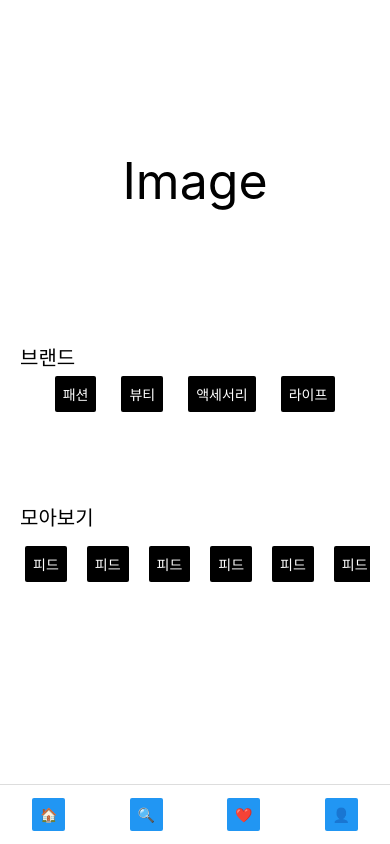
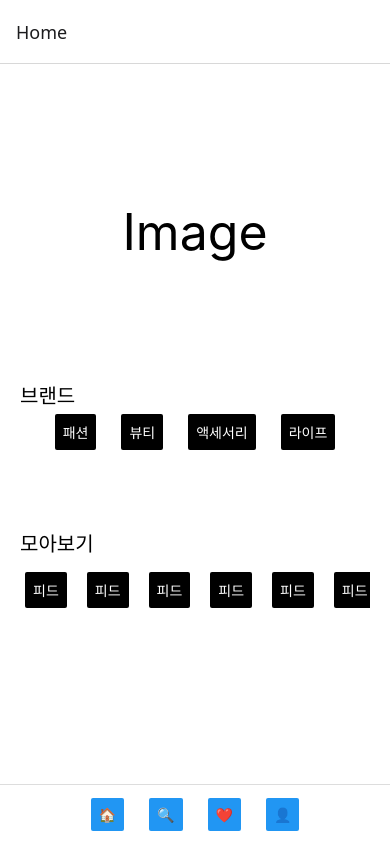
Before and after one commit to whosjane/rn_wishlist, a React Native app: screen / in a window 390 px wide. Built offline with nearby package versions, Linux system fonts and the light colour scheme.

Commit message:
홈스크린

```diff
--- a/App.js
+++ b/App.js
@@ -1,20 +1,24 @@
 import { StatusBar } from "expo-status-bar";
 import { StyleSheet, Text, View, Button, ScrollView } from "react-native";
 import React from "react";
-import { createStaticNavigation } from '@react-navigation/native';
-import { createNativeStackNavigator } from '@react-navigation/native-stack';
-import { useNavigation } from "@react-navigation/native";
+import { createStackNavigator } from "@react-navigation/stack";
+import { NavigationContainer } from "@react-navigation/native"
 
-const ImageSection = () => (
+const Stack = createStackNavigator();
+
+// 홈스크린
+const HomeScreen = ({ navigation }) => {
+  return (
+    <View style={styles.HomeCon}>
+      {/* 이미지영역 */}
       <View style={styles.imageCon}>
         <Text style={styles.image}>Image</Text>
       </View>
-);
 
-const BrandSection = () => (
+      {/* 브랜드 영역 */}
       <View style={styles.brandCon}>
         <Text style={styles.brand}>브랜드</Text>
-    <View style={styles.btnGroup}>
+        <View style={styles.brandBtnGroup}>
           {["패션", "뷰티", "액세서리", "라이프"].map((title) => (
             <View style={styles.btnWrapper} key={title}>
               <Button title={title} color="#000000" />
@@ -22,12 +26,11 @@ const BrandSection = () => (
           ))}
         </View>
       </View>
-);
 
-const FeedSection = () => (
-  <ScrollView horizontal pagingEnabled style={styles.feed}>
+      {/* 피드 영역 */}
+      <ScrollView horizontal pagingEnabled style={styles.feedCon}>
         <View style={styles.feedInner}>
-      <Text style={styles.feedName}>모아보기</Text>
+          <Text style={styles.feed}>모아보기</Text>
           <View style={styles.feedBtnGroup}>
             {Array(6)
               .fill("피드")
@@ -39,42 +42,74 @@ const FeedSection = () => (
           </View>
         </View>
       </ScrollView>
-);
 
-const BottomNav = ({ navigation }) => {  // navigation을 props로 받습니다
-  return (
-    <View style={styles.bottomNav}>
-      {[
-        { icon: "🏠", route: "Home" },
-        { icon: "🔍", route: "Search" },
-        { icon: "❤️", route: "Favorites" },
-        { icon: "👤", route: "Profile" },
-      ].map((item, index) => (
-        <View style={styles.navItem} key={index}>
-          <Button title={item.icon} onPress={() => navigation.navigate(item.route)} />
+      {/* 하단탭 영역 */}
+      <View style={styles.bottomCon}>
+      <View style={styles.bottomBtnGroup}>
+          {["🏠", "🔍", "❤️", "👤"].map((icon,index) => (
+            <View style={styles.btnWrapper} key={icon}>
+              <Button title={icon}
+               onPress={() => {
+                if (index === 0) {
+                  navigation.navigate('Home'); // 홈 화면
+                } else if (index === 1) {
+                  navigation.navigate('Search'); // 검색 화면
+                } else if (index === 2) {
+                  navigation.navigate('Favorites'); // 즐겨찾기 화면
+                } else if (index === 3) {
+                  navigation.navigate('Profile'); // 프로필 화면
+                }
+              }} />
             </View>
           ))}
         </View>
+      </View>
+      <StatusBar style="auto" />
+    </View>
+  );};
+export { HomeScreen };
+
+const SearchScreen = () => (
+  <View style={styles.SearchCon}>
+    <Text style={styles.search}>검색창</Text>
+  </View>
+);
+
+const FavoriteScreen = () => (
+  <View style={styles.FavoriteCon}>
+    <Text style={styles.favorite}>위시리스트창</Text>
+  </View>
+);
+
+const ProfileScreen = () => (
+  <View style={styles.ProfileCon}>
+    <Text style={styles.profile}>마이페이지창</Text>
+  </View>
+);
+
+const NavigationSection = () => {
+
+  return (
+    <NavigationContainer>
+      <Stack.Navigator initialRouteName="Home">
+        <Stack.Screen name="Home" component={HomeScreen} />
+        <Stack.Screen name="Search" component={SearchScreen} />
+        <Stack.Screen name="Favorites" component={FavoriteScreen} />
+        <Stack.Screen name="Profile" component={ProfileScreen} />
+      </Stack.Navigator>
+    </NavigationContainer>
   );
 };
 
-export {BottomNav};
-
-export default function App({ navigation }) {
+export default function App() {
   return (
-    <View style={styles.container}>
-      <ImageSection />
-      <BrandSection />
-      <FeedSection />
-      <BottomNav navigation={navigation} />
-      <StatusBar style="auto" />
-    </View>
+      <NavigationSection />
   );
 }
 
 // 스타일
 const styles = StyleSheet.create({
-  container: {
+  HomeCon: {
     flex: 1,
     backgroundColor: "#fff",
     justifyContent: "center",
@@ -98,7 +133,7 @@ const styles = StyleSheet.create({
   brand: {
     fontSize: 20,
   },
-  btnGroup: {
+  brandBtnGroup: {
     flexDirection: "row",
     flexWrap: "wrap",
     justifyContent: "center",
@@ -107,12 +142,12 @@ const styles = StyleSheet.create({
   btnWrapper: {
     margin: 5,
   },
-  feed: {
+  feedCon: {
     flex: 2,
     width: "100%",
   },
   feedInner: {},
-  feedName: {
+  feed: {
     fontSize: 20,
     marginBottom: 10,
   },
@@ -122,7 +157,7 @@ const styles = StyleSheet.create({
     gap: 10,
     justifyContent: "center",
   },
-  bottomNav: {
+  bottomCon: {
     flexDirection: "row",
     justifyContent: "space-around",
     alignItems: "center",
@@ -134,8 +169,49 @@ const styles = StyleSheet.create({
     borderTopWidth: 1,
     borderTopColor: "#ddd",
   },
+  bottomBtnGroup: {
+    flexDirection: "row",
+    flexWrap: "wrap",
+    justifyContent: "center",
+    gap: 15,
+  },
+
   navItem: {
     flex: 1,
     alignItems: "center",
   },
+  SearchCon: {
+    flex: 1,
+    backgroundColor: "#fff",
+    justifyContent: "center",
+    alignItems: "center",
+    padding: 20,
+  },
+  search: {
+    fontSize: 50,
+    textAlign: "center",
+  },
+
+  FavoriteCon: {
+    flex: 1,
+    backgroundColor: "#fff",
+    justifyContent: "center",
+    alignItems: "center",
+    padding: 20,
+  },
+  favorite: {
+    fontSize: 50,
+    textAlign: "center",
+  },
+  ProfileCon: {
+    flex: 1,
+    backgroundColor: "#fff",
+    justifyContent: "center",
+    alignItems: "center",
+    padding: 20,
+  },
+  profile: {
+    fontSize: 50,
+    textAlign: "center",
+  },
 });
--- a/package.json
+++ b/package.json
@@ -10,9 +10,11 @@
     "web": "expo start --web"
   },
   "dependencies": {
+    "@react-native-masked-view/masked-view": "^0.3.2",
     "@react-navigation/bottom-tabs": "^7.2.0",
     "@react-navigation/native": "^7.0.14",
     "@react-navigation/native-stack": "^7.2.0",
+    "@react-navigation/stack": "^7.1.1",
     "expo": "~52.0.36",
     "expo-status-bar": "~2.0.1",
     "react": "18.3.1",
@@ -20,7 +22,7 @@
     "react-native": "0.76.7",
     "react-native-gesture-handler": "^2.24.0",
     "react-native-reanimated": "^3.16.7",
-    "react-native-safe-area-context": "^4.12.0",
+    "react-native-safe-area-context": "^4.14.1",
     "react-native-screens": "~4.4.0",
     "react-native-vector-icons": "^10.2.0",
     "react-native-web": "~0.19.13"
```
Also changed, not shown: 1 other file (tests, documents, lock files or other folders). Lines whose indentation alone changed are shown as unchanged.
